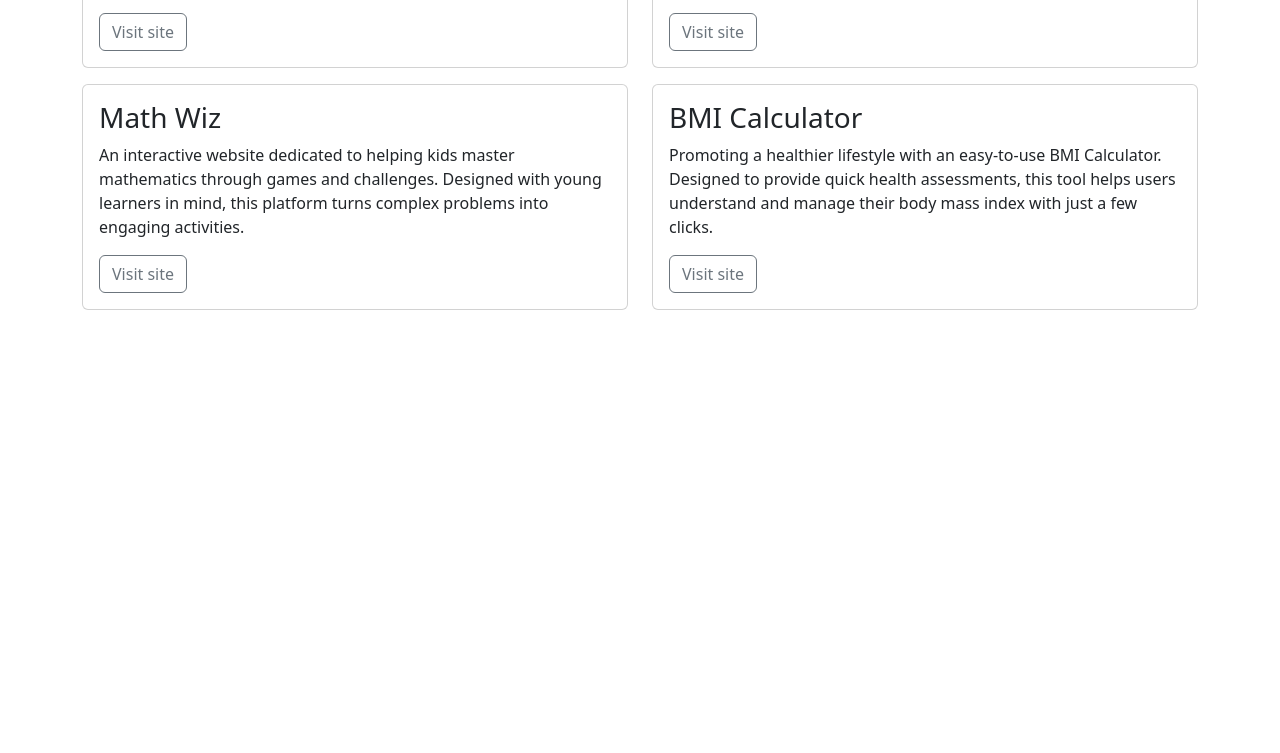
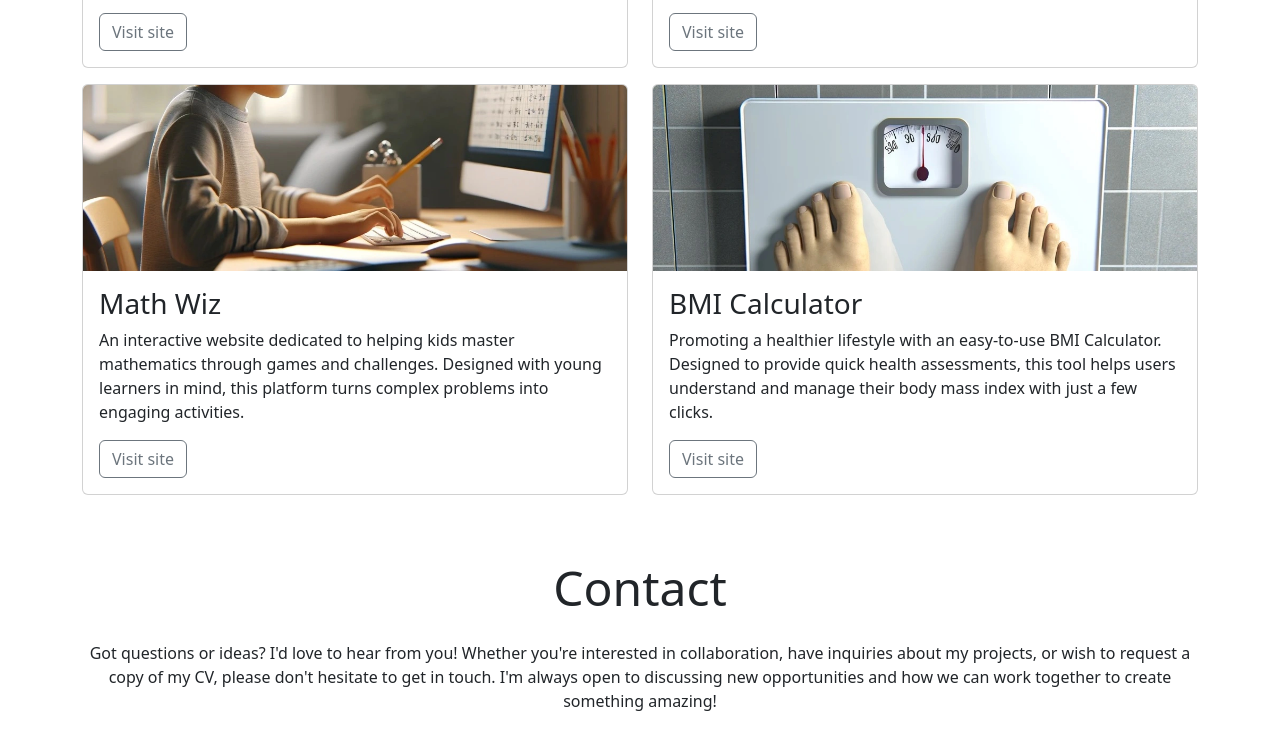
Before and after one commit to abi19x/Portfolio-practice, a plain HTML site: page index.html in a window 1280 px wide. Shown: the part 1340-2093 px from the top of the page. Before the commit the page ends 1674 px from the top, so only its background shows below. Drawn offline with nearby package versions, Linux system fonts and the light colour scheme.

Commit message:
Add contact section

```diff
--- a/index.html
+++ b/index.html
@@ -137,7 +137,7 @@
 
             <!-- Math Wiz card -->
             <div class="col-12 col-md-6">
-                <div class="card mb-3>
+                <div class="card mb-3">
                     <img src="assets/images/math-wiz.webp" class="card-img-top" alt="A child practicing math at a computer">
                     <div class="card-body">
                       <h3 class="card-title">Math Wiz</h3>
@@ -149,7 +149,7 @@
 
             <!-- BMI Calculator card -->
             <div class="col-12 col-md-6">
-                <div class="card mb-3>
+                <div class="card mb-3">
                     <img src="assets/images/bmi-calculator.webp" class="card-img-top" alt=" Weighing scales seen from the first person view of the person standing on the scales">
                     <div class="card-body">
                       <h3 class="card-title"> BMI Calculator</h3>
@@ -167,6 +167,20 @@
 
 </main>
 
+<!-- Contact section-->
+
+<footer id="contact" class="container">
+  <div class="row justify-content-center">
+    <div class="col-12 text-center my-4">
+      <h2 class="display-5">Contact</h2>
+      <p class="mt-4">Got questions or ideas? I'd love to hear from you! Whether you're interested in collaboration, have inquiries about my projects, or wish to request a copy of my CV, please don't hesitate to get in touch. I'm always open to discussing new opportunities and how we can work together to create something amazing!</p>
+    </div>
+    <div class="col-12 col-md-10 col-lg-8">
+      <!-- Add your form here-->
+    </div>
+  </div>
+</footer>
+
 
 
 
```
